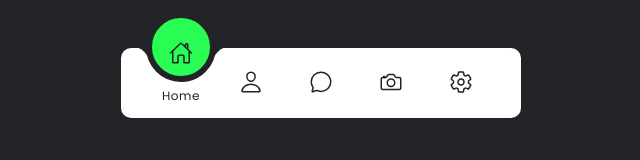
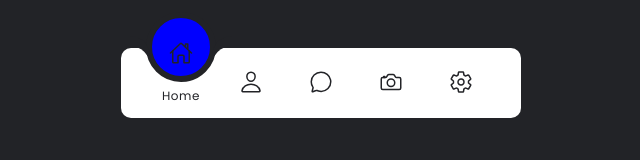
Before and after one commit to MatiLubary/navbarCSS, a plain HTML site: page index.html in a window 1280 px wide. Shown: the whole page, without its empty margins (319-959 px from the left). Drawn offline with nearby package versions, Linux system fonts and the light colour scheme.

Commit message:
change color

```diff
--- a/styles.css
+++ b/styles.css
@@ -85,7 +85,7 @@ body {
     top: 1.5%;
     width: 70px;
     height: 70px;
-    background: #29fd53;
+    background: blue;
     border-radius: 50%;
     border: 6px solid var(--crl);
     transition: 0.5s;
```
